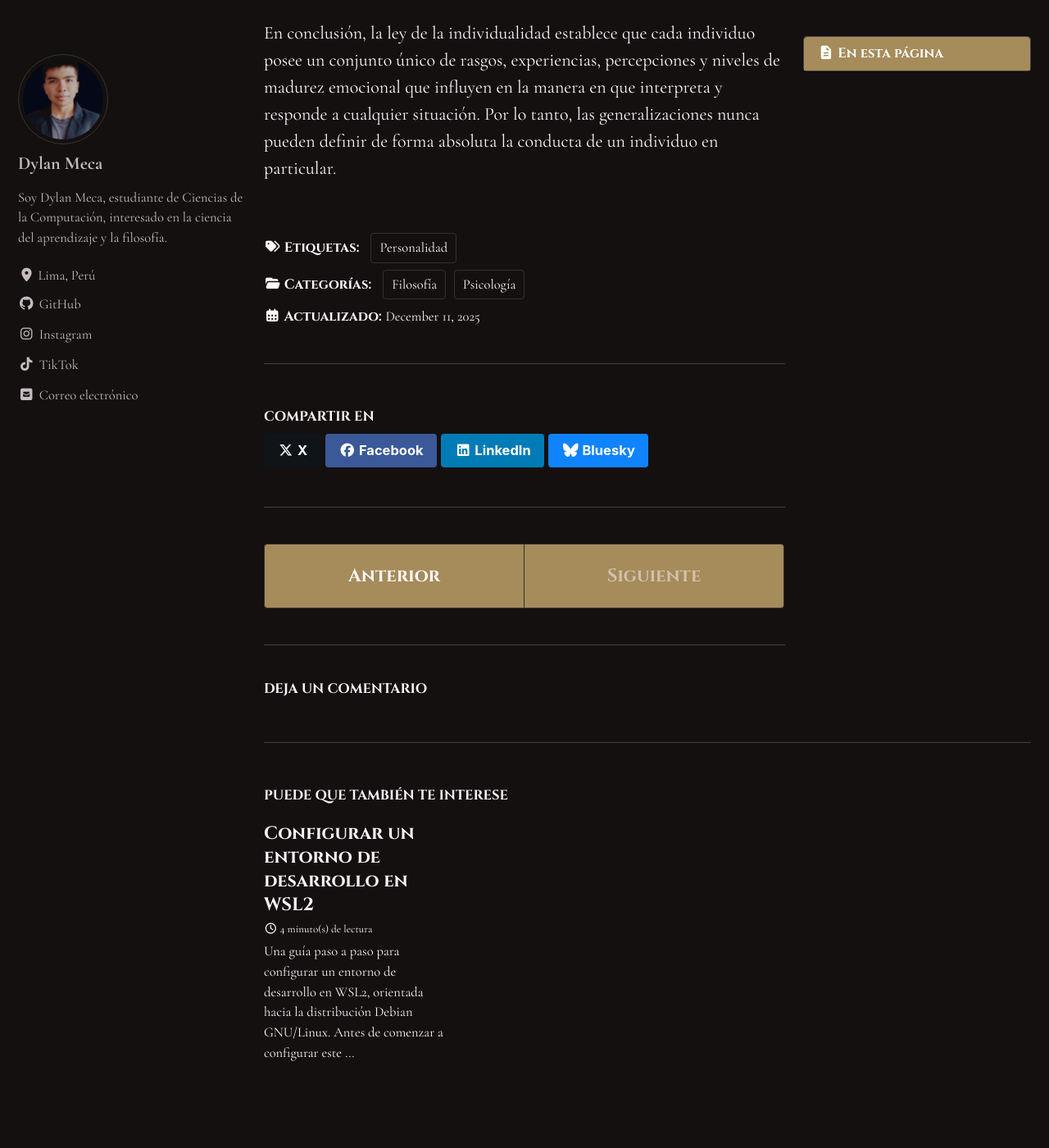
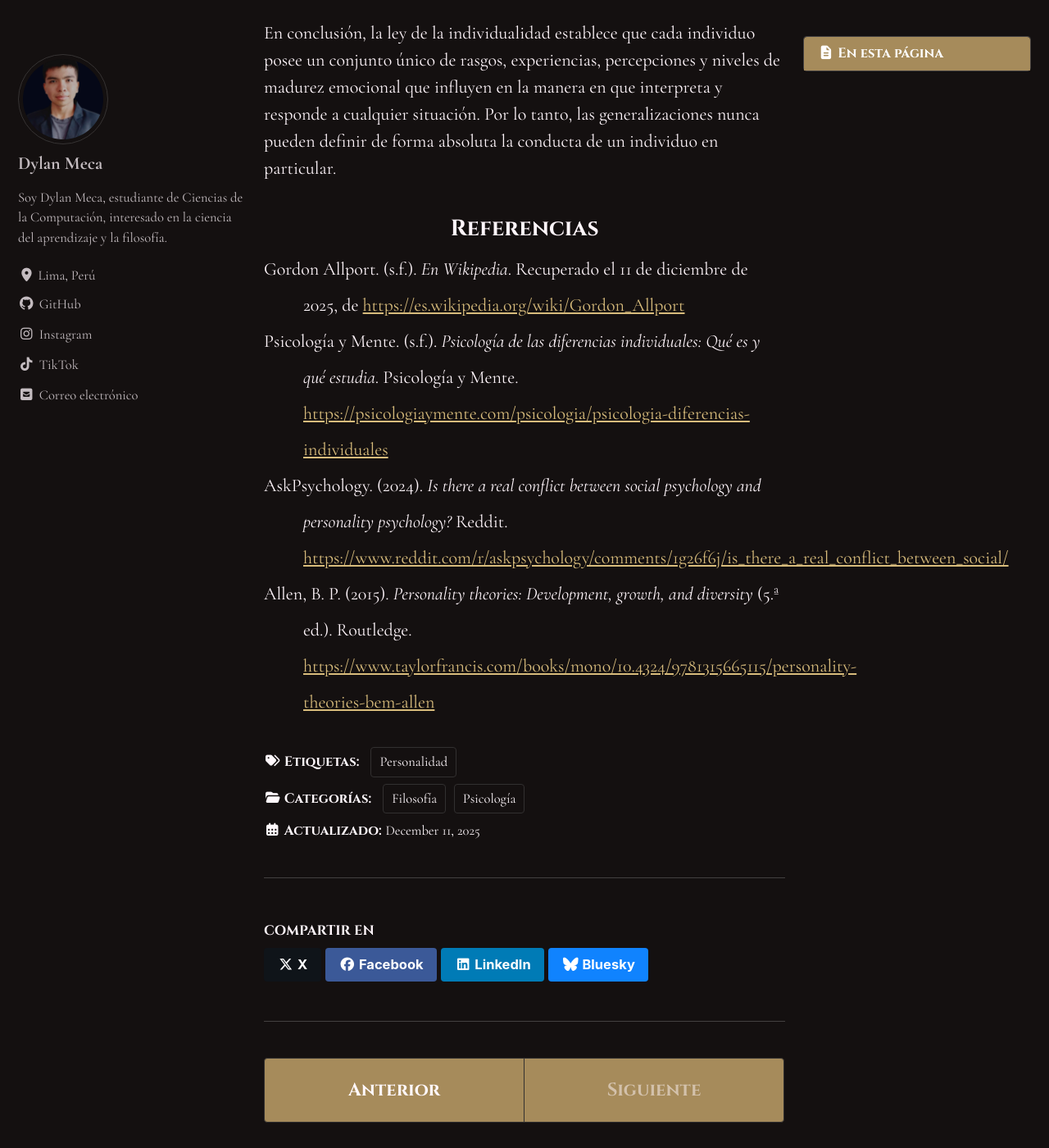
Before and after one commit to dylanmeca/dylanmeca.github.io, a Jekyll site: the page built from _posts/2025-12-11-Ley-de-la-Individualidad-Porque-reaccionamos-de-manera-distinta.md, in a window 1280 px wide and 1400 px high, scrolled down 1561 px. Shown: the whole window at 82% size. Built offline with Jekyll 4.4.1, drawn with Linux system fonts in a browser that asks for light colours; cached includes are drawn as plain includes; some web fonts are replaced; comment, search, counter and statistics services are not loaded.

Commit message:
Update 2025-12-11-Ley-de-la-Individualidad-Porque-reaccionamos-de-manera-distinta.md

```diff
--- a/_posts/2025-12-11-Ley-de-la-Individualidad-Porque-reaccionamos-de-manera-distinta.md
+++ b/_posts/2025-12-11-Ley-de-la-Individualidad-Porque-reaccionamos-de-manera-distinta.md
@@ -16,3 +16,37 @@ En primer lugar, la psicología de las diferencias individuales, orientada al es
 Por otra parte, el psicólogo Gordon Allport, quien contribuyó a la teoría de los rasgos de la personalidad, se opuso a la idea de que las personas pueden clasificarse según un pequeño número de dimensiones, porque argumentaba que cada individuo es único y se distingue por un conjunto particular de rasgos. A la vez, debemos recordar que, estadísticamente, los promedios no determinan el comportamiento de los individuos concretos, porque no podemos tomar un promedio y asumir que una persona seleccionada al azar reaccionará de la misma manera, debido a que cada individuo puede enfrentar la misma situación de forma distinta. Lo único que puede afirmarse es que, en conjunto, es estadísticamente probable que alguien elegido al azar tienda a comportarse cerca del promedio. Sin embargo, esta idea deja de lado todas las cualidades propias de la personalidad y los procesos mentales que influyen en las decisiones de cada persona, como su carácter y otros rasgos individuales.
 
 En conclusión, la ley de la individualidad establece que cada individuo posee un conjunto único de rasgos, experiencias, percepciones y niveles de madurez emocional que influyen en la manera en que interpreta y responde a cualquier situación. Por lo tanto, las generalizaciones nunca pueden definir de forma absoluta la conducta de un individuo en particular.
+
+<div class="apa-references">
+
+  <h2>Referencias</h2>
+
+  <p class="apa-reference">
+    Gordon Allport. (s.f.).
+    <em>En Wikipedia</em>.
+    Recuperado el 11 de diciembre de 2025, de
+    <a href="https://es.wikipedia.org/wiki/Gordon_Allport" target="_blank" rel="noopener noreferrer">https://es.wikipedia.org/wiki/Gordon_Allport</a>
+  </p>
+
+  <p class="apa-reference">
+    Psicología y Mente. (s.f.).
+    <em>Psicología de las diferencias individuales: Qué es y qué estudia</em>.
+    Psicología y Mente.
+    <a href="https://psicologiaymente.com/psicologia/psicologia-diferencias-individuales" target="_blank" rel="noopener noreferrer">https://psicologiaymente.com/psicologia/psicologia-diferencias-individuales</a>
+  </p>
+
+  <p class="apa-reference">
+    AskPsychology. (2024).
+    <em>Is there a real conflict between social psychology and personality psychology?</em>
+    Reddit.
+    <a href="https://www.reddit.com/r/askpsychology/comments/1g26f6j/is_there_a_real_conflict_between_social/" target="_blank" rel="noopener noreferrer">https://www.reddit.com/r/askpsychology/comments/1g26f6j/is_there_a_real_conflict_between_social/</a>
+  </p>
+
+  <p class="apa-reference">
+    Allen, B. P. (2015).
+    <em>Personality theories: Development, growth, and diversity</em>
+    (5.ª ed.). Routledge.
+    <a href="https://www.taylorfrancis.com/books/mono/10.4324/9781315665115/personality-theories-bem-allen" target="_blank" rel="noopener noreferrer">https://www.taylorfrancis.com/books/mono/10.4324/9781315665115/personality-theories-bem-allen</a>
+  </p>
+
+</div>
```
